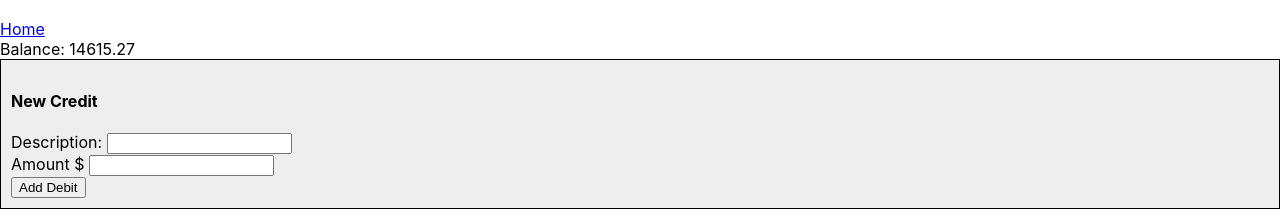
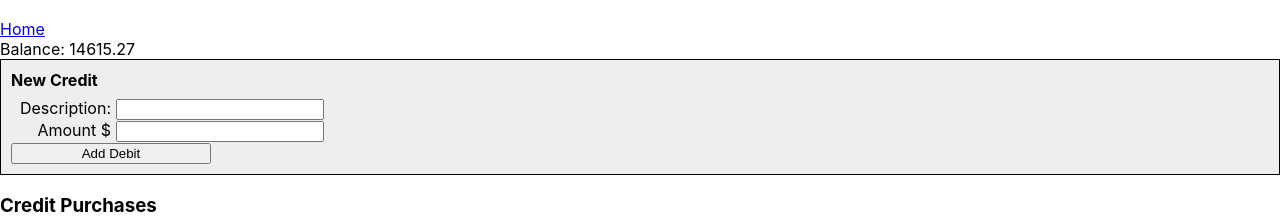
Before and after one commit to EdMaxPrime/react-routing-bank, a React (Create React App) app: page /credits in a window 1280 px wide. Shown: the part 367-591 px from the top of the page. Built offline with nearby package versions, Linux system fonts and the light colour scheme.

Commit message:
Styled forms

```diff
--- a/src/components/Form.css
+++ b/src/components/Form.css
@@ -3,3 +3,20 @@
 	background-color: #eee;
 	border: solid 1px black;
 }
+
+.form-title {
+	margin-top: 0;
+	margin-bottom: 0.5em;
+}
+
+.form-field label {
+	display: inline-block;
+	width: 100px;
+	text-align: right;
+	padding-right: 5px;
+}
+
+.form-field input {
+	display: inline-block;
+	width: 200px;
+}
```
